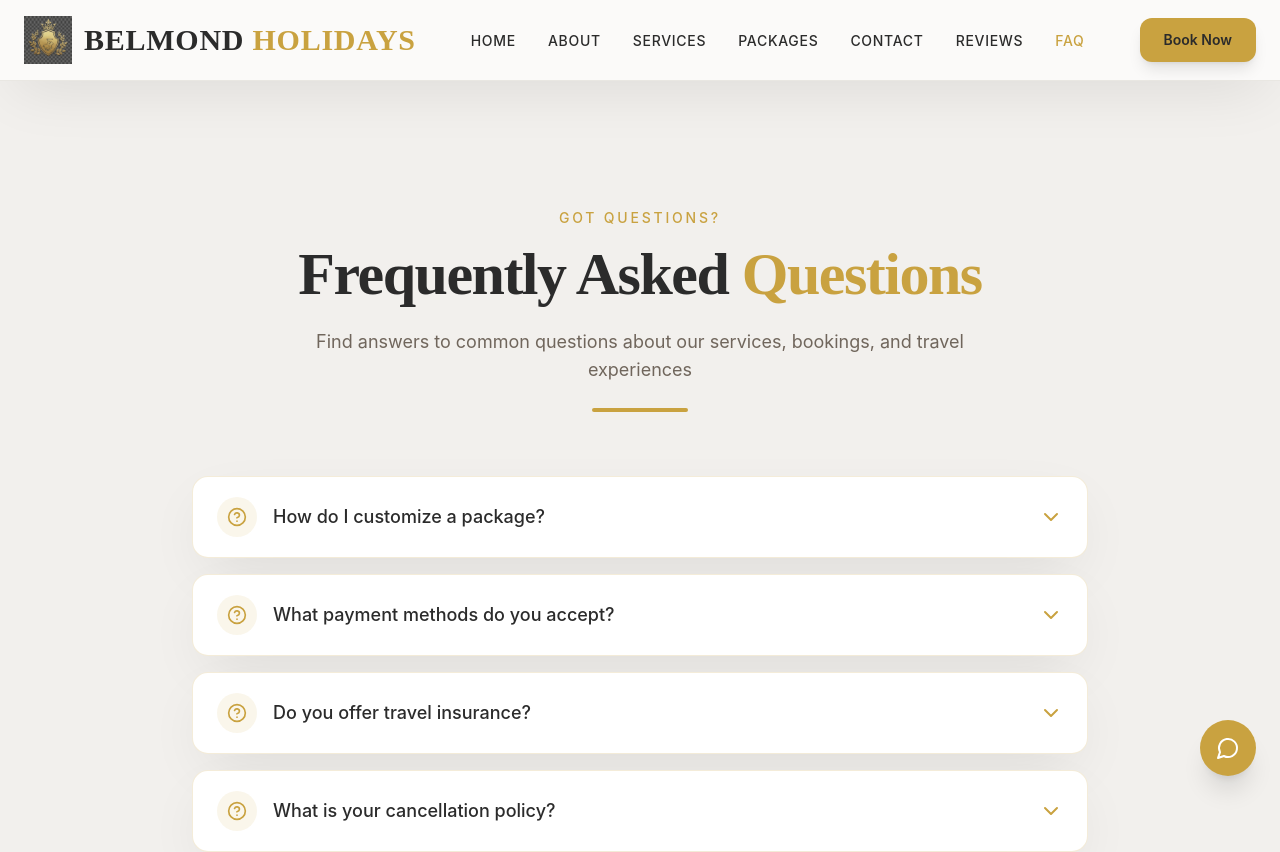
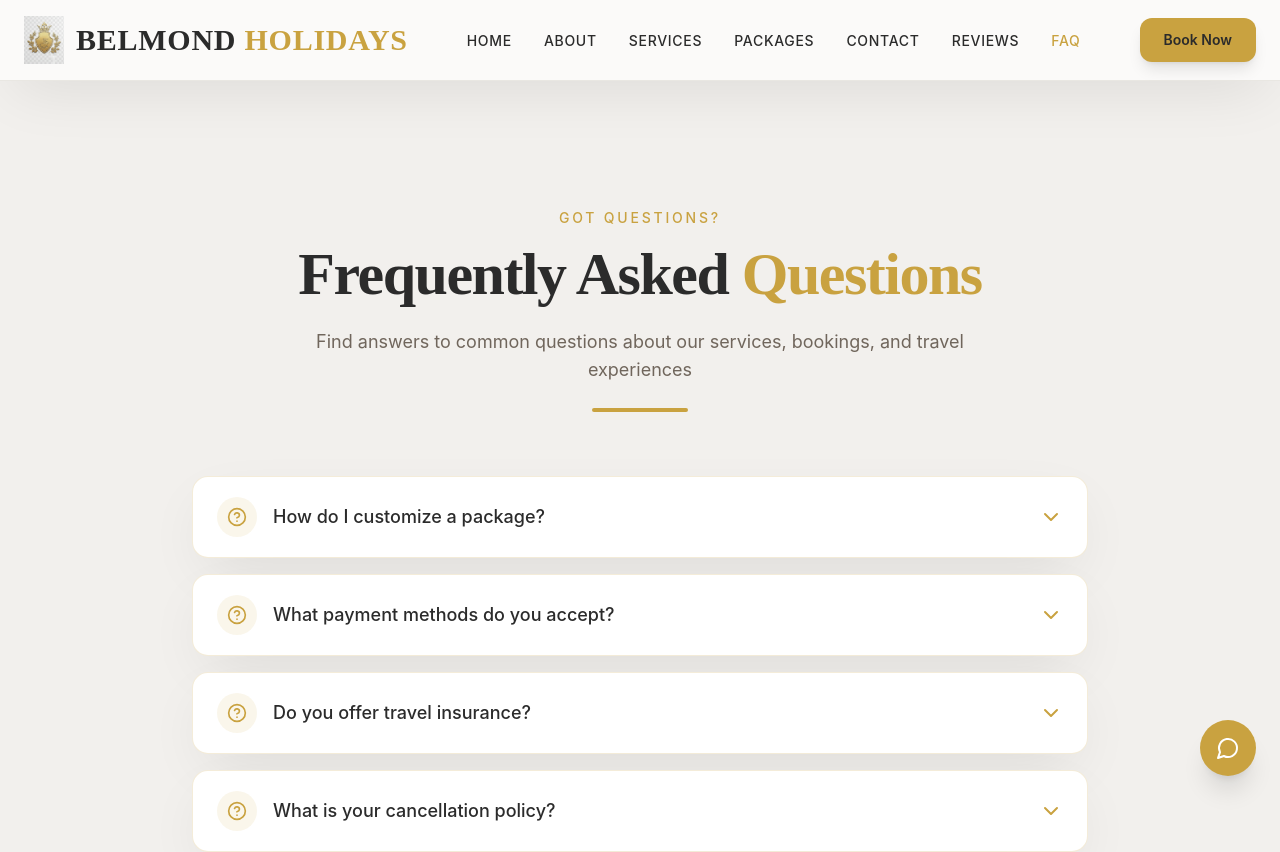
Before and after one commit to Muzammil-Ahm3d/Belmon-Holidays, a React (Vite) app: page /faq in a window 1280 px wide. Shown: the top 852 px of the page. Built offline with nearby package versions, Linux system fonts and the light colour scheme; the HTML template or start-up script is replaced by a standard one.

Commit message:
Use user provided logo directly

```diff
--- a/src/components/Navigation.tsx
+++ b/src/components/Navigation.tsx
@@ -57,7 +57,7 @@ const Navigation = () => {
             className="flex items-center gap-3"
           >
             <img
-              src="/logo-v3.png"
+              src="/logo-final.png"
               alt="Belmond Holidays Logo"
               className="h-12 w-auto object-contain"
             />
```
Also changed, not shown: public/logo-final.png (added).
